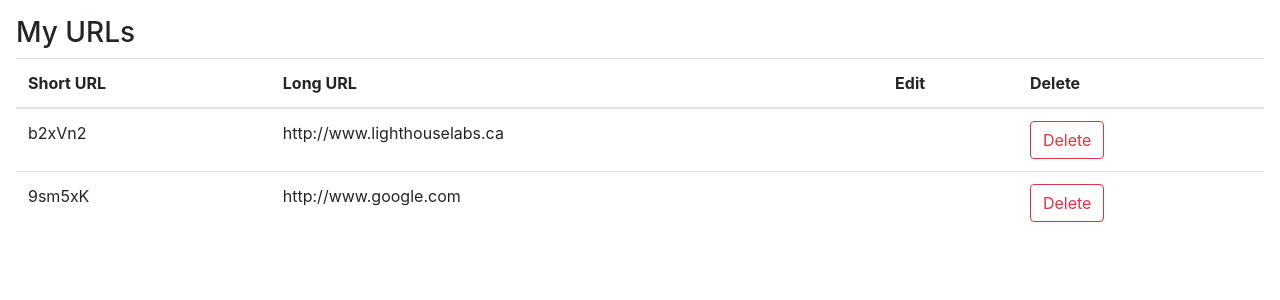
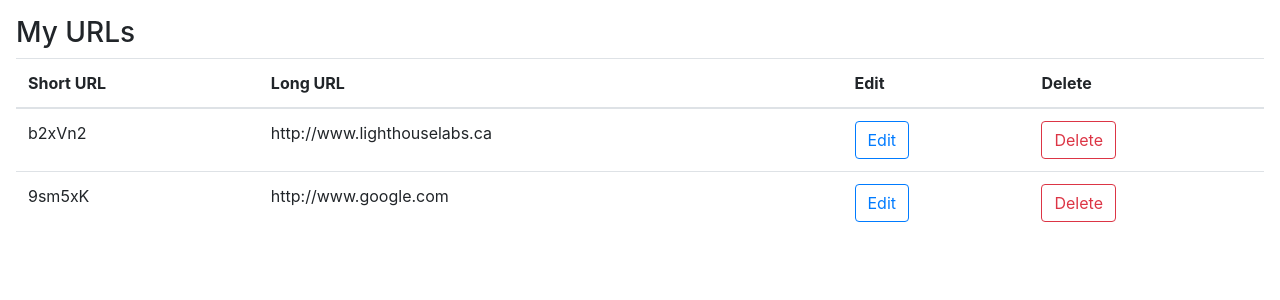
Before and after one commit to Lucaskitteridge/tinyapp, a Node server app: page /urls in a window 1280 px wide. Shown: the part 56-356 px from the top of the page. Run offline with Node 20, Linux system fonts and the light colour scheme; some libraries are stand-ins or nearby versions.

Commit message:
edit button added

```diff
--- a/views/urls_index.ejs
+++ b/views/urls_index.ejs
@@ -28,8 +28,8 @@
           <tr>
             <td><%= url %></form></td>
             <td><%= urls[url] %></td>
-            <td></td>
-            <td><form method="POST" action="/urls/<%= url %>/delete"><button type="button" class="btn btn-outline-danger">Delete</button></form></td>
+            <td><form method="GET" action="/urls/<%= url %>"><button type="submit" class="btn btn-outline-primary">Edit</button></form></td>
+            <td><form method="POST" action="/urls/<%= url %>/delete"><button type="submit" class="btn btn-outline-danger" value="delete">Delete</button></form></td>
           </tr>
         <% } %>
       </tbody>
```
